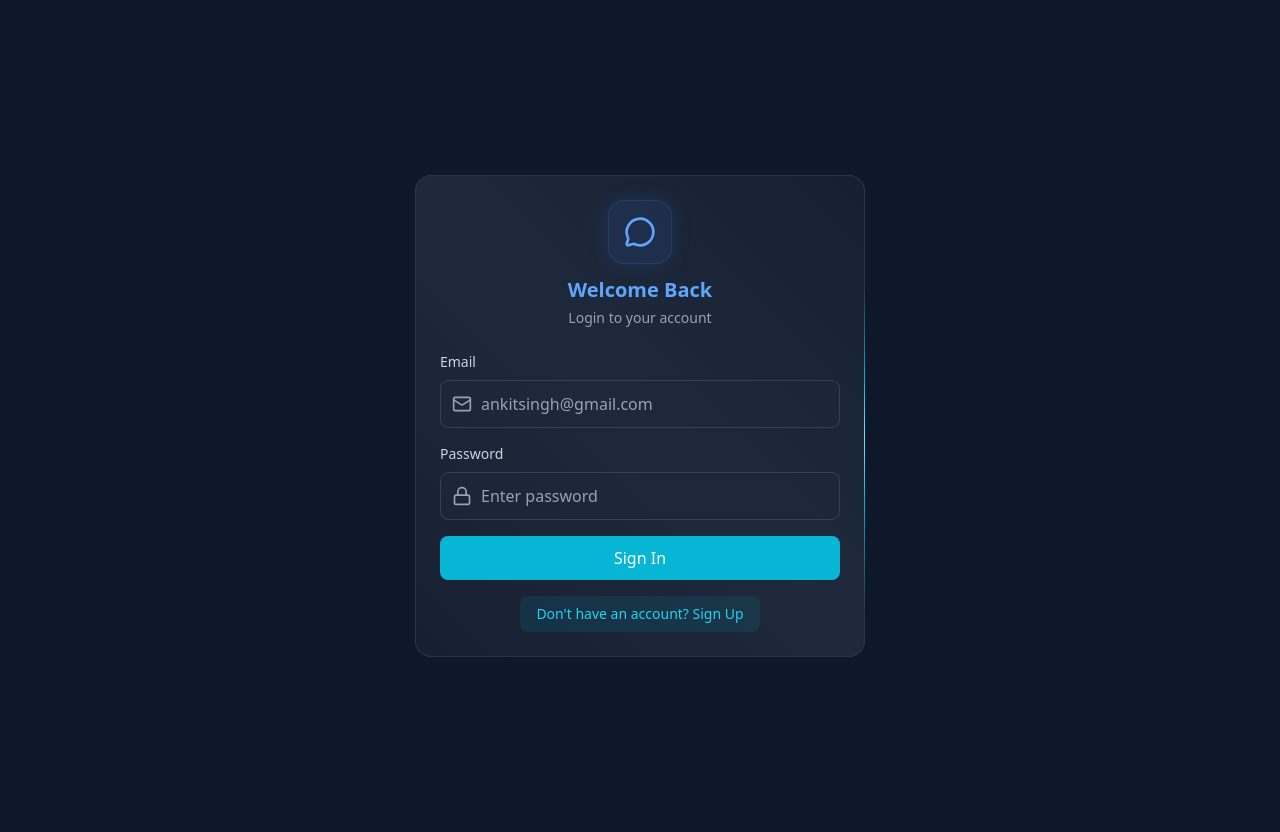
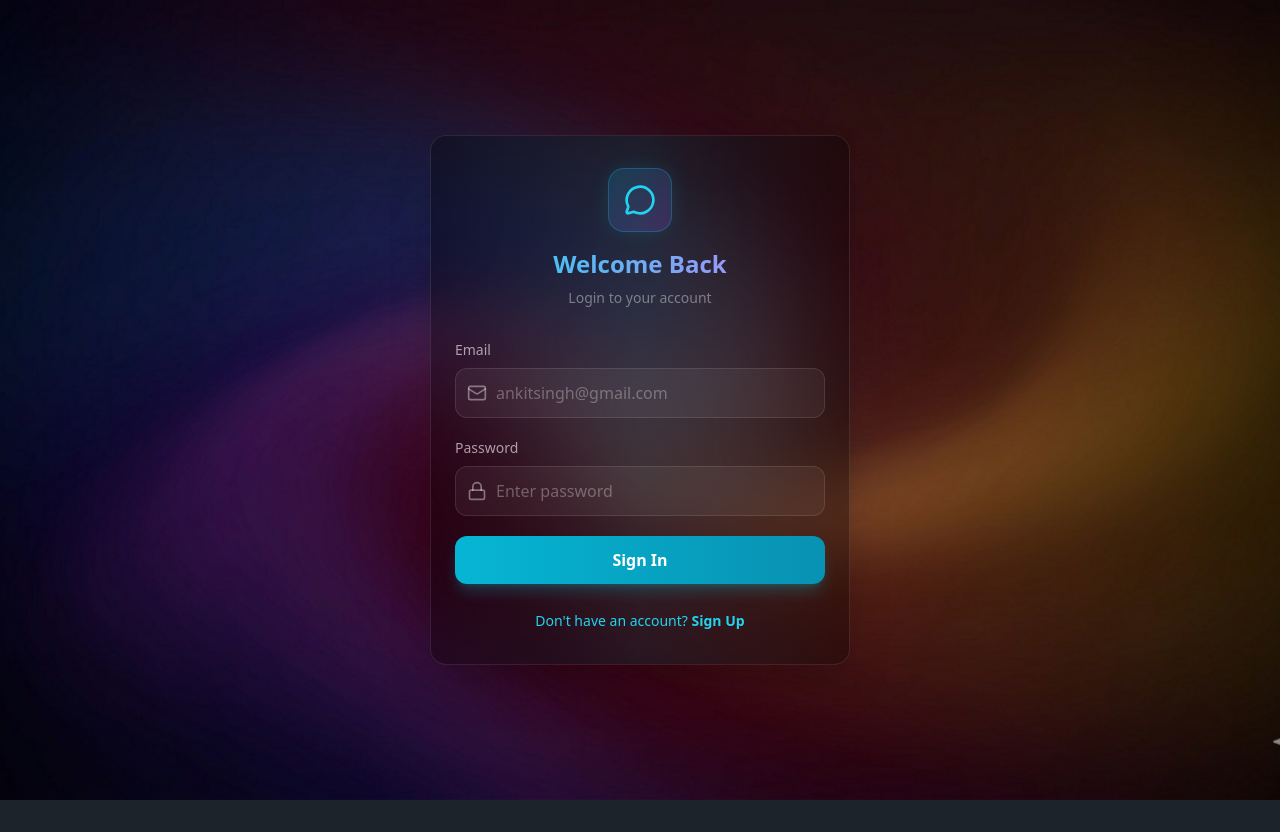
Before and after one commit to ankitsingh221/quickChat, a React app in the folder frontend/: page /login in a window 1280 px wide. After the commit the page ends 800 px from the top, so only its background shows below. Built offline with nearby package versions, Linux system fonts and the light colour scheme; no server answers; the HTML template or start-up script is replaced by a standard one.

Commit message:
updating the ui  and in that i use gradient background

```diff
--- a/frontend/src/App.jsx
+++ b/frontend/src/App.jsx
@@ -20,7 +20,22 @@ const App = () => {
   }
 
   return (
-    <div className="min-h-screen  bg-slate-900   flex items-center justify-center p-4 overflow-hidden">
+    // Background image applied at the ROOT level - affects ALL pages
+    <div
+      className="min-h-screen flex items-center justify-center p-4 overflow-hidden"
+      style={{
+        position: "fixed",
+        top: 0,
+        left: 0,
+        right: 0,
+        bottom: 0,
+        backgroundImage: `url('/background_image.png')`,
+        backgroundSize: "cover",
+        backgroundPosition: "center",
+        backgroundRepeat: "no-repeat",
+        backgroundAttachment: "fixed",
+      }}
+    >
       <Routes>
         <Route
           path="/"
--- a/frontend/src/components/BorderAnimatedContainer.jsx
+++ b/frontend/src/components/BorderAnimatedContainer.jsx
@@ -1,9 +1,12 @@
+// BorderAnimatedContainer.jsx
+import React from "react";
 
-function BorderAnimatedContainer({ children }) {
+function BorderAnimatedContainer({ children, className = "" }) {
   return (
-    <div className="w-full h-full [background:linear-gradient(45deg,#172033,theme(colors.slate.800)_50%,#172033)_padding-box,conic-gradient(from_var(--border-angle),theme(colors.slate.600/.48)_80%,_theme(colors.cyan.500)_86%,_theme(colors.cyan.300)_90%,_theme(colors.cyan.500)_94%,_theme(colors.slate.600/.48))_border-box] rounded-2xl border border-transparent animate-border  flex overflow-hidden">
+    <div className={`bg-transparent ${className}`}>
       {children}
     </div>
   );
 }
+
 export default BorderAnimatedContainer;
--- a/frontend/src/index.css
+++ b/frontend/src/index.css
@@ -8,16 +8,31 @@
   syntax: "<angle>";
 }
 
+
+html, body, #root {
+  height: 100%;
+  margin: 0;
+  padding: 0;
+}
+
+body {
+  background-image: url('/background_image.png');
+  background-size: cover;
+  background-position: center;
+  background-repeat: no-repeat;
+  background-attachment: fixed;
+}
+
 .input {
-  @apply w-full bg-slate-800/50 border border-slate-700 rounded-lg py-2 pl-10 pr-4 text-slate-200 placeholder-slate-400 focus:ring-2 focus:ring-cyan-500 focus:border-transparent;
+  @apply w-full bg-white/5 border border-white/10 rounded-xl py-2 pl-10 pr-4 text-white placeholder-white/30 focus:ring-2 focus:ring-cyan-500 focus:border-transparent;
 }
 
 .auth-input-icon {
-  @apply absolute left-3 top-1/2 -translate-y-1/2 text-slate-400 size-5;
+  @apply absolute left-3 top-1/2 -translate-y-1/2 text-white/40 size-5;
 }
 
 .auth-input-label {
-  @apply block text-sm font-medium text-slate-300 mb-2;
+  @apply block text-sm font-medium text-white/60 mb-2;
 }
 
 .auth-badge {
@@ -25,16 +40,14 @@
 }
 
 .auth-btn {
-  @apply w-full bg-cyan-500 text-white rounded-lg py-2.5 font-medium
-  hover:bg-cyan-600 focus:ring-2 focus:ring-cyan-500;
+  @apply w-full bg-gradient-to-r from-cyan-500 to-cyan-600 hover:from-cyan-400 hover:to-cyan-500 text-white rounded-xl py-2.5 font-medium transition-all shadow-lg shadow-cyan-500/25;
 }
 
 .auth-link {
-  @apply px-4 py-2 inline-block bg-cyan-500/10 rounded-lg text-cyan-400
-  hover:text-cyan-500 text-sm transition-colors;
+  @apply px-4 py-2 inline-block bg-cyan-500/10 rounded-lg text-cyan-400 hover:text-cyan-500 text-sm transition-colors;
 }
 
-
+/* ========== ANIMATIONS ========== */
 @keyframes emoji-pop {
   0% {
     transform: scale(0);
@@ -52,6 +65,7 @@
 .animate-emoji {
   animation: emoji-pop 0.3s cubic-bezier(0.175, 0.885, 0.32, 1.275) forwards;
 }
+
 @keyframes emoji-shake {
   0% { transform: translateX(0); }
   25% { transform: translateX(-4px) rotate(-5deg); }
@@ -60,14 +74,63 @@
   100% { transform: translateX(0); }
 }
 
+@keyframes progress-fill {
+  from { width: 0%; }
+  to { width: 100%; }
+}
 
+.animate-progress-fill {
+  animation: progress-fill 0.5s linear forwards;
+}
+
+@keyframes borderGlow {
+  0% { transform: translateX(-100%); }
+  100% { transform: translateX(100%); }
+}
+
+@keyframes typingPulse {
+  0%, 60%, 100% {
+    transform: scale(1);
+    opacity: 0.4;
+  }
+  30% {
+    transform: scale(1.3);
+    opacity: 1;
+  }
+}
+
+@keyframes neonPulse {
+  0%, 100% {
+    opacity: 0.4;
+    box-shadow: 0 0 5px rgba(0, 255, 255, 0.3);
+  }
+  50% {
+    opacity: 1;
+    box-shadow: 0 0 20px rgba(0, 255, 255, 0.6);
+  }
+}
+
+@keyframes float {
+  0%, 100% { transform: translateY(0); }
+  50% { transform: translateY(-5px); }
+}
+
+@keyframes spin-slow {
+  from { transform: rotate(0deg); }
+  to { transform: rotate(360deg); }
+}
+
+@keyframes progress-load {
+  0% { width: 0%; }
+  100% { width: 100%; }
+}
 
 
 .custom-scrollbar::-webkit-scrollbar {
   width: 6px;
 }
 .custom-scrollbar::-webkit-scrollbar-thumb {
-  background: #374151;
+  background: rgba(0, 255, 255, 0.3);
   border-radius: 10px;
 }
 .custom-scrollbar::-webkit-scrollbar-track {
@@ -75,16 +138,22 @@
 }
 
 
-@keyframes progress-fill {
-  from { width: 0%; }
-  to { width: 100%; }
+::-webkit-scrollbar {
+  width: 4px;
+}
+::-webkit-scrollbar-track {
+  background: rgba(255, 255, 255, 0.05);
+  border-radius: 10px;
+}
+::-webkit-scrollbar-thumb {
+  background: rgba(0, 255, 255, 0.3);
+  border-radius: 10px;
+}
+::-webkit-scrollbar-thumb:hover {
+  background: rgba(0, 255, 255, 0.5);
 }
 
-.animate-progress-fill {
-  /* Match this duration to your delay (500ms) */
-  animation: progress-fill 0.5s linear forwards;
-}
-/* Prevent system context menu and text selection during long press */
+
 .select-none {
   -webkit-user-select: none;
   -webkit-touch-callout: none;
@@ -92,6 +161,160 @@
 }
 
 .avatar.online:before {
-  background-color: #22d3ee !important; /* Cyan-400 */
+  background-color: #22d3ee !important;
   box-shadow: 0 0 5px rgba(34, 211, 238, 0.6);
 }
+
+
+.glass-panel {
+  background: rgba(15, 25, 35, 0.6);
+  backdrop-filter: blur(12px);
+  border: 1px solid rgba(0, 255, 255, 0.15);
+  box-shadow: 0 8px 32px rgba(0, 0, 0, 0.3);
+}
+
+
+.neon-border {
+  border: 1px solid rgba(0, 255, 255, 0.3);
+  box-shadow: 0 0 10px rgba(0, 255, 255, 0.1), inset 0 0 5px rgba(0, 255, 255, 0.05);
+}
+
+.neon-text {
+  text-shadow: 0 0 5px rgba(0, 255, 255, 0.5);
+}
+
+.neon-pulse {
+  animation: neonPulse 2s ease-in-out infinite;
+}
+
+
+.animated-border {
+  position: relative;
+  background: linear-gradient(135deg, rgba(0, 255, 255, 0.05), rgba(0, 255, 255, 0.02));
+}
+
+.animated-border::before {
+  content: '';
+  position: absolute;
+  top: 0;
+  left: 0;
+  right: 0;
+  height: 1px;
+  background: linear-gradient(90deg, transparent, cyan, magenta, transparent);
+  animation: borderGlow 3s linear infinite;
+}
+
+
+.typing-dot {
+  animation: typingPulse 1.4s infinite;
+}
+
+
+.glow-avatar {
+  position: relative;
+}
+
+.glow-avatar::before {
+  content: '';
+  position: absolute;
+  inset: -2px;
+  background: linear-gradient(135deg, cyan, magenta);
+  border-radius: 50%;
+  opacity: 0;
+  transition: opacity 0.3s ease;
+  z-index: -1;
+}
+
+.glow-avatar:hover::before {
+  opacity: 0.5;
+}
+
+
+.cyber-grid {
+  background-image:
+    linear-gradient(rgba(0, 255, 255, 0.03) 1px, transparent 1px),
+    linear-gradient(90deg, rgba(0, 255, 255, 0.03) 1px, transparent 1px);
+  background-size: 30px 30px;
+}
+
+.float-animation {
+  animation: float 3s ease-in-out infinite;
+}
+
+
+.spinning-border {
+  position: relative;
+  border-radius: 50%;
+}
+
+.spinning-border::before {
+  content: '';
+  position: absolute;
+  inset: -2px;
+  background: linear-gradient(135deg, cyan, magenta, cyan);
+  border-radius: 50%;
+  animation: spin-slow 3s linear infinite;
+  z-index: -1;
+}
+
+
+.glass-input {
+  background: rgba(0, 0, 0, 0.3);
+  backdrop-filter: blur(8px);
+  border: 1px solid rgba(0, 255, 255, 0.2);
+  transition: all 0.2s ease;
+}
+
+.glass-input:focus {
+  border-color: rgba(0, 255, 255, 0.5);
+  box-shadow: 0 0 15px rgba(0, 255, 255, 0.2);
+  outline: none;
+}
+
+
+.neon-button {
+  background: linear-gradient(135deg, rgba(0, 255, 255, 0.1), rgba(128, 0, 255, 0.1));
+  border: 1px solid rgba(0, 255, 255, 0.3);
+  transition: all 0.2s ease;
+}
+
+.neon-button:hover {
+  background: linear-gradient(135deg, rgba(0, 255, 255, 0.2), rgba(128, 0, 255, 0.2));
+  border-color: rgba(0, 255, 255, 0.6);
+  box-shadow: 0 0 15px rgba(0, 255, 255, 0.2);
+  transform: translateY(-1px);
+}
+
+
+.status-online {
+  background-color: #22d3ee;
+  box-shadow: 0 0 8px rgba(34, 211, 238, 0.8);
+  animation: neonPulse 2s ease-in-out infinite;
+}
+
+.status-offline {
+  background-color: #64748b;
+  box-shadow: none;
+}
+
+
+.glow-text {
+  text-shadow: 0 0 5px rgba(0, 255, 255, 0.5), 0 0 10px rgba(0, 255, 255, 0.3);
+}
+
+
+.modal-box {
+  background: rgba(0, 0, 0, 0.8) !important;
+  backdrop-filter: blur(20px) !important;
+  border: 1px solid rgba(0, 255, 255, 0.2) !important;
+  border-radius: 1.5rem !important;
+}
+
+
+.toast {
+  background: rgba(0, 0, 0, 0.8) !important;
+  backdrop-filter: blur(12px) !important;
+  border: 1px solid rgba(0, 255, 255, 0.2) !important;
+  color: #00ffff !important;
+  border-radius: 1rem !important;
+}
--- a/frontend/src/pages/LoginPage.jsx
+++ b/frontend/src/pages/LoginPage.jsx
@@ -19,38 +19,44 @@ function LoginPage() {
   };
 
   return (
-    <div className="w-full min-h-screen flex items-center justify-center p-2 bg-slate-900">
-      <div className="relative w-full max-w-[450px]">
-        <BorderAnimatedContainer>
-          <div className="w-full flex flex-col">
-            <div className="px-6 py-6 flex items-center justify-center">
-              <div className="w-full max-w-md">
-                <div className="text-center mb-6">
-                  <div className="w-16 h-16 bg-blue-500/10 rounded-2xl flex items-center justify-center mx-auto mb-3 border border-blue-500/20 shadow-[0_0_20px_rgba(59,130,246,0.15)]">
-                    <MessageCircleIcon className="w-8 h-8 text-blue-400" />
+    <div className="w-full min-h-screen flex items-center justify-center p-4">
+      <div className="relative w-full max-w-[420px]">
+        {/* Glassmorphic Card */}
+        <div className="relative rounded-2xl bg-black/30 backdrop-blur-xl border border-white/10 shadow-2xl overflow-hidden">
+
+          {/* Animated gradient border */}
+          <div className="absolute inset-0 rounded-2xl bg-gradient-to-r from-cyan-500/0 via-cyan-500/20 to-cyan-500/0 opacity-50" />
+
+          <div className="relative z-10 px-6 py-8">
+            {/* Header */}
+            <div className="text-center mb-8">
+              <div className="w-16 h-16 bg-gradient-to-br from-cyan-500/20 to-purple-500/20 rounded-2xl flex items-center justify-center mx-auto mb-4 border border-cyan-500/30 shadow-[0_0_20px_rgba(0,255,255,0.1)]">
+                <MessageCircleIcon className="w-8 h-8 text-cyan-400" />
               </div>
-                  <h2 className="text-xl font-bold text-blue-400 mb-1">
+              <h2 className="text-2xl font-bold bg-gradient-to-r from-cyan-400 to-purple-400 bg-clip-text text-transparent mb-2">
                 Welcome Back
               </h2>
-                  <p className="text-sm text-slate-400">
+              <p className="text-sm text-white/40">
                 Login to your account
               </p>
             </div>
-                <form onSubmit={handleSubmit} className="space-y-4">
+
+            {/* Form */}
+            <form onSubmit={handleSubmit} className="space-y-5">
               {/* EMAIL INPUT */}
               <div>
-                    <label className="auth-input-label text-sm mb-1 block">
+                <label className="block text-sm font-medium text-white/60 mb-2">
                   Email
                 </label>
                 <div className="relative">
-                      <MailIcon className="auth-input-icon" />
+                  <MailIcon className="absolute left-3 top-1/2 -translate-y-1/2 text-white/40 size-5" />
                   <input
                     type="email"
                     value={formData.email}
                     onChange={(e) =>
                       setFormData({ ...formData, email: e.target.value })
                     }
-                        className="input py-2"
+                    className="w-full bg-white/5 border border-white/10 rounded-xl py-3 pl-10 pr-4 text-white placeholder-white/30 focus:outline-none focus:ring-2 focus:ring-cyan-500/50 focus:border-cyan-500/30 transition-all"
                     placeholder="ankitsingh@gmail.com"
                   />
                 </div>
@@ -58,18 +64,18 @@ function LoginPage() {
 
               {/* PASSWORD INPUT */}
               <div>
-                    <label className="auth-input-label text-sm mb-1 block">
+                <label className="block text-sm font-medium text-white/60 mb-2">
                   Password
                 </label>
                 <div className="relative">
-                      <LockIcon className="auth-input-icon" />
+                  <LockIcon className="absolute left-3 top-1/2 -translate-y-1/2 text-white/40 size-5" />
                   <input
                     type="password"
                     value={formData.password}
                     onChange={(e) =>
                       setFormData({ ...formData, password: e.target.value })
                     }
-                        className="input py-2"
+                    className="w-full bg-white/5 border border-white/10 rounded-xl py-3 pl-10 pr-4 text-white placeholder-white/30 focus:outline-none focus:ring-2 focus:ring-cyan-500/50 focus:border-cyan-500/30 transition-all"
                     placeholder="Enter password"
                   />
                 </div>
@@ -77,26 +83,26 @@ function LoginPage() {
 
               {/* SUBMIT BUTTON */}
               <button
-                    className="auth-btn mt-2"
+                className="w-full py-3 bg-gradient-to-r from-cyan-500 to-cyan-600 hover:from-cyan-400 hover:to-cyan-500 text-white font-semibold rounded-xl transition-all mt-4 shadow-lg shadow-cyan-500/25 disabled:opacity-50 disabled:cursor-not-allowed"
                 type="submit"
                 disabled={isLoggingIn}
               >
                 {isLoggingIn ? (
-                      <LoaderIcon className="w-full h-5 animate-spin text-center" />
+                  <LoaderIcon className="w-5 h-5 animate-spin mx-auto" />
                 ) : (
                   "Sign In"
                 )}
               </button>
             </form>
-                <div className="mt-4 text-center">
-                  <Link to="/signup" className="auth-link text-sm">
-                    Don't have an account? Sign Up
+
+            {/* Sign Up Link */}
+            <div className="mt-6 text-center">
+              <Link to="/signup" className="text-sm text-cyan-400 hover:text-cyan-300 transition-colors">
+                Don't have an account? <span className="font-semibold">Sign Up</span>
               </Link>
             </div>
           </div>
         </div>
-          </div>
-        </BorderAnimatedContainer>
       </div>
     </div>
   );
--- a/frontend/src/pages/SignupPage.jsx
+++ b/frontend/src/pages/SignupPage.jsx
@@ -3,10 +3,10 @@ import { useAuthStore } from "../store/useAuthStore";
 import BorderAnimatedContainer from "../components/BorderAnimatedContainer";
 import {
   MessageCircleIcon,
+  MailIcon,
+  LoaderIcon,
   LockIcon,
-  MailIcon,
   UserIcon,
-  LoaderIcon,
 } from "lucide-react";
 import { Link } from "react-router";
 
@@ -24,107 +24,107 @@ function SignupPage() {
   };
 
   return (
-    <div className="w-full min-h-screen flex items-center justify-center p-2 bg-slate-900">
-      <div className="relative w-full max-w-[450px]">
-        <BorderAnimatedContainer>
-          <div className="w-full flex flex-col">
-            <div className="px-6 py-5 flex items-center justify-center">
-              <div className="w-full max-w-md">
-                {/* COMPACT HEADING */}
-                <div className="text-center mb-5">
-                  <div className="w-14 h-14 bg-blue-500/10 rounded-xl flex items-center justify-center mx-auto mb-3 border border-blue-500/20 shadow-[0_0_15px_rgba(59,130,246,0.1)]">
-                    <MessageCircleIcon className="w-7 h-7 text-blue-400" />
+    <div className="w-full min-h-screen flex items-center justify-center p-4">
+      <div className="relative w-full max-w-[420px]">
+        {/* Glassmorphic Card */}
+        <div className="relative rounded-2xl bg-black/30 backdrop-blur-xl border border-white/10 shadow-2xl overflow-hidden">
+          <div className="relative z-10 px-6 py-8">
+            {/* Header */}
+            <div className="text-center mb-8">
+              <div className="w-16 h-16 bg-gradient-to-br from-cyan-500/20 to-purple-500/20 rounded-2xl flex items-center justify-center mx-auto mb-4 border border-cyan-500/30 shadow-[0_0_20px_rgba(0,255,255,0.1)]">
+                <MessageCircleIcon className="w-8 h-8 text-cyan-400" />
               </div>
-                  <h2 className="text-xl font-bold text-blue-400">
-                    Join QuickChat
+              <h2 className="text-2xl font-bold bg-gradient-to-r from-cyan-400 to-purple-400 bg-clip-text text-transparent mb-2">
+                Create Account
               </h2>
-                  <p className="text-xs text-slate-400">
-                    Create your account to get started
-                  </p>
+              <p className="text-sm text-white/40">Sign up to start chatting</p>
             </div>
 
-                <form onSubmit={handleSubmit} className="space-y-3">
-                  {/* FULL NAME */}
+            {/* Form */}
+            <form onSubmit={handleSubmit} className="space-y-5">
+              {/* FULL NAME INPUT */}
               <div>
-                    <label className="auth-input-label text-xs mb-1 block">
+                <label className="block text-sm font-medium text-white/60 mb-2">
                   Full Name
                 </label>
                 <div className="relative">
-                      <UserIcon className="auth-input-icon w-4 h-4" />
+                  <UserIcon className="absolute left-3 top-1/2 -translate-y-1/2 text-white/40 size-5" />
                   <input
                     type="text"
                     value={formData.fullName}
                     onChange={(e) =>
                       setFormData({ ...formData, fullName: e.target.value })
                     }
-                        className="input py-2 text-sm"
-                        placeholder="Ankit Singh"
+                    className="w-full bg-white/5 border border-white/10 rounded-xl py-3 pl-10 pr-4 text-white placeholder-white/30 focus:outline-none focus:ring-2 focus:ring-cyan-500/50 focus:border-cyan-500/30 transition-all"
+                    placeholder="Ankit singh"
                   />
                 </div>
               </div>
 
               {/* EMAIL INPUT */}
               <div>
-                    <label className="auth-input-label text-xs mb-1 block">
+                <label className="block text-sm font-medium text-white/60 mb-2">
                   Email
                 </label>
                 <div className="relative">
-                      <MailIcon className="auth-input-icon w-4 h-4" />
+                  <MailIcon className="absolute left-3 top-1/2 -translate-y-1/2 text-white/40 size-5" />
                   <input
                     type="email"
                     value={formData.email}
                     onChange={(e) =>
                       setFormData({ ...formData, email: e.target.value })
                     }
-                        className="input py-2 text-sm"
-                        placeholder="ankitsingh@gmail.com"
+                    className="w-full bg-white/5 border border-white/10 rounded-xl py-3 pl-10 pr-4 text-white placeholder-white/30 focus:outline-none focus:ring-2 focus:ring-cyan-500/50 focus:border-cyan-500/30 transition-all"
+                    placeholder="ankit@example.com"
                   />
                 </div>
               </div>
 
               {/* PASSWORD INPUT */}
               <div>
-                    <label className="auth-input-label text-xs mb-1 block">
+                <label className="block text-sm font-medium text-white/60 mb-2">
                   Password
                 </label>
                 <div className="relative">
-                      <LockIcon className="auth-input-icon w-4 h-4" />
+                  <LockIcon className="absolute left-3 top-1/2 -translate-y-1/2 text-white/40 size-5" />
                   <input
                     type="password"
                     value={formData.password}
                     onChange={(e) =>
                       setFormData({ ...formData, password: e.target.value })
                     }
-                        className="input py-2 text-sm"
-                        placeholder="••••••••"
+                    className="w-full bg-white/5 border border-white/10 rounded-xl py-3 pl-10 pr-4 text-white placeholder-white/30 focus:outline-none focus:ring-2 focus:ring-cyan-500/50 focus:border-cyan-500/30 transition-all"
+                    placeholder="Create a password"
                   />
                 </div>
               </div>
 
               {/* SUBMIT BUTTON */}
               <button
-                    className="auth-btn mt-2 py-2.5 text-sm"
+                className="w-full py-3 bg-gradient-to-r from-cyan-500 to-cyan-600 hover:from-cyan-400 hover:to-cyan-500 text-white font-semibold rounded-xl transition-all mt-4 shadow-lg shadow-cyan-500/25 disabled:opacity-50 disabled:cursor-not-allowed"
                 type="submit"
                 disabled={isSigningUp}
               >
                 {isSigningUp ? (
-                      <LoaderIcon className="w-full h-4 animate-spin text-center" />
+                  <LoaderIcon className="w-5 h-5 animate-spin mx-auto" />
                 ) : (
-                      "Create Account"
+                  "Sign Up"
                 )}
               </button>
             </form>
 
-                {/* COMPACT LINK */}
-                <div className="mt-4 text-center">
-                  <Link to="/login" className="auth-link text-xs">
-                    Already have an account? Login
+            {/* Login Link */}
+            <div className="mt-6 text-center">
+              <Link
+                to="/login"
+                className="text-sm text-cyan-400 hover:text-cyan-300 transition-colors"
+              >
+                Already have an account?{" "}
+                <span className="font-semibold">Login</span>
               </Link>
             </div>
           </div>
         </div>
-          </div>
-        </BorderAnimatedContainer>
       </div>
     </div>
   );
```
Also changed, not shown: frontend/src/components/NoConversationPlaceholder.jsx (+23 -25 lines), frontend/public/background_image.png (added). Lines whose indentation alone changed are shown as unchanged.
